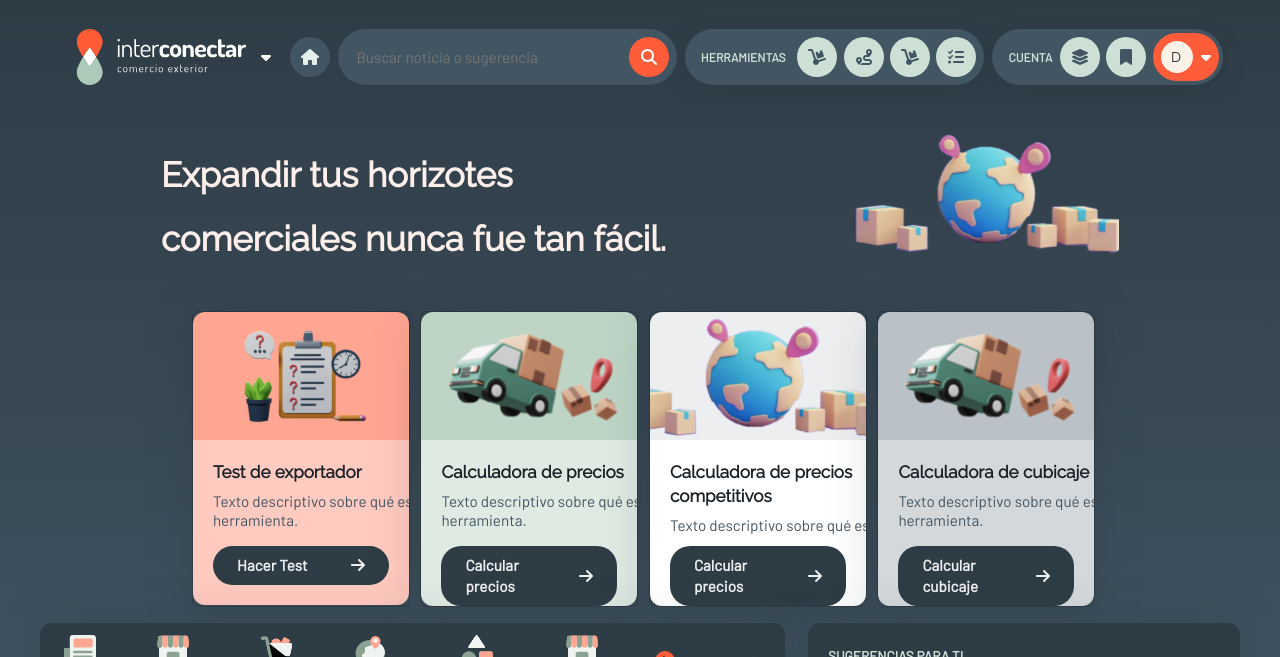
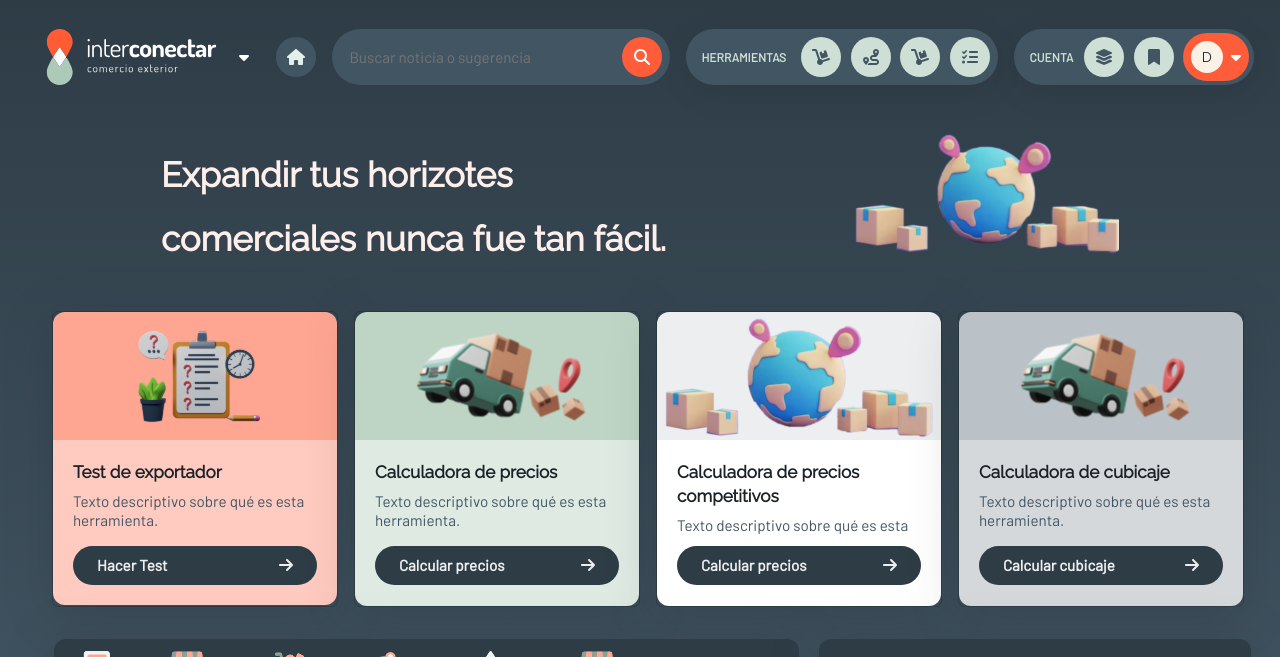
Before and after one commit to AndrewBabativa/IC, a React (Create React App) app: page / in a window 1280 px wide. Shown: the top 657 px of the page. Built offline with nearby package versions, Linux system fonts and the light colour scheme.

Commit message:
Ajustes diseño header news

```diff
--- a/src/assets/styles/index.css
+++ b/src/assets/styles/index.css
@@ -18,6 +18,7 @@ body {
 .container-news-sgg {
   display: flex;
   justify-content: center;
+  margin-top: 1em;
 }
 
 .content-news-sgg {
@@ -29,11 +30,12 @@ body {
 .main {
   flex-grow: 1;
   flex-basis: auto;
-  width: 48em;
+  width: 46.5625em;
+  margin-right: 1.2em;
 }
 
 .suggestions {
   flex-shrink: 0;
   flex-basis: auto;
-  width: auto;
+  width: 25.4375em;
 }
--- a/src/components/Aside/Aside.css
+++ b/src/components/Aside/Aside.css
@@ -1,8 +1,9 @@
 aside {
     display: flex;
-    margin-left: 15%;
-    gap: 1%;
+    margin-left: 1em;
+    gap: 1em;
     margin-top: 3%;
+    justify-content: center;
 }
 
 
@@ -11,7 +12,7 @@ aside {
     flex-direction: column;
     align-items: flex-start;
     padding: 0px;
-    width: 20%;
+    width: 17.875em;
     min-width: 200px;
     max-width: 300px;
     height: auto;
--- a/src/components/Header/Header.css
+++ b/src/components/Header/Header.css
@@ -17,7 +17,7 @@ header {
     flex-direction: row;
     align-items: center;
     padding: 0;
-    gap: 0.5em;
+    gap: 1em;
     width: 100%;
     height: 56px;
     flex: none;
@@ -81,7 +81,8 @@ header {
     flex: 1 0 0;
     border-radius: 28px;
     background: var(--gray-700, #425563);
-    order:2
+    order:2;
+    width: 21.125em;
 }
 
 /* Buscar noticia o sugerencia */
@@ -130,7 +131,7 @@ header {
     flex-direction: row;
     align-items: center;
     padding: 8px 8px 8px 16px;
-    gap: 0.4em;
+    gap: 0.6em;
     width: auto;
     height: auto;
     background: #425563;
@@ -139,6 +140,7 @@ header {
     flex: none;
     order: 3;
     flex-grow: 0;
+    width: 19.5em;
 }
 
 /* Herramientas */
@@ -197,7 +199,7 @@ header {
     flex-direction: row;
     align-items: center;
     padding: 4px 4px 4px 16px;
-    gap: 0.4em;;
+    gap: 0.6em;;
     width: auto;
     height: auto;
     background: #425563;
@@ -206,6 +208,7 @@ header {
     flex: none;
     order: 4;
     flex-grow: 0;
+    width: 15em;
 }
 
 /* Cuenta */
```
